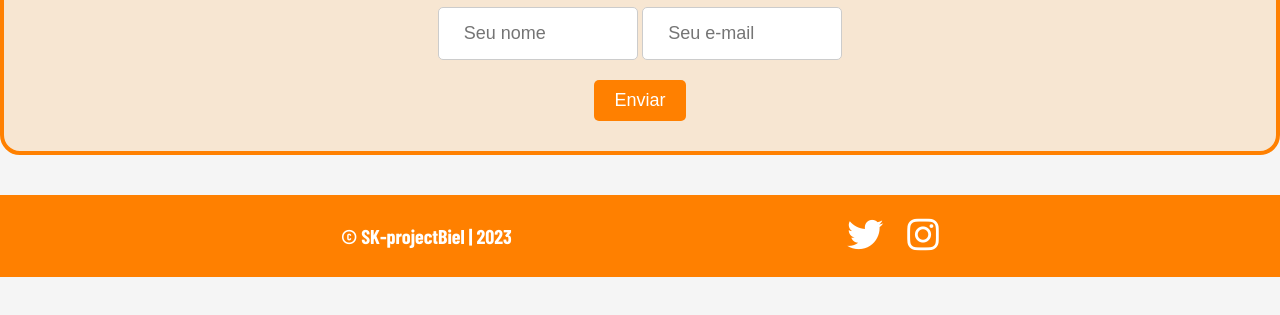
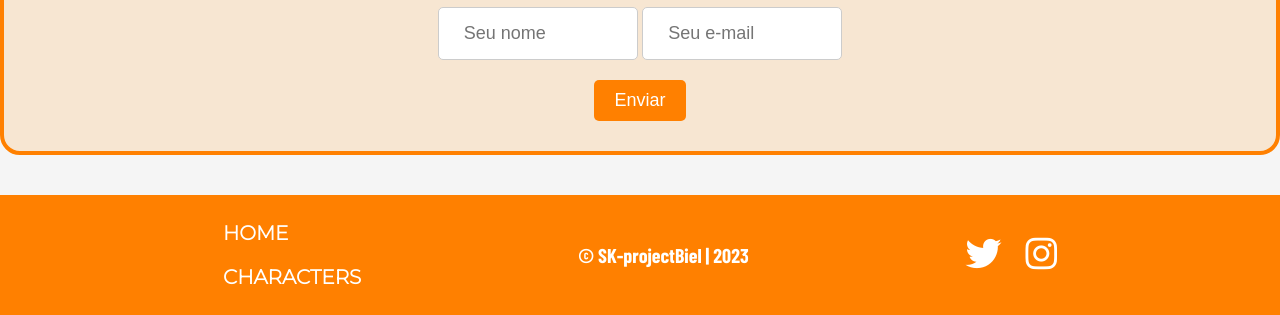
Before and after one commit to GabQFreitas/SK-projectBiel, a plain HTML site: page index.html in a window 1280 px wide. Shown: the part 1585-1900 px from the top of the page. Before the commit the page ends 1862 px from the top, so only its background shows below. Drawn offline with nearby package versions, Linux system fonts and the light colour scheme.

Commit message:
add menu desk

```diff
--- a/css/style.css
+++ b/css/style.css
@@ -52,6 +52,10 @@ html {
 
   .social-icons a:hover {
     color: none;
+  }
+
+  nav{
+    display: none;
   }
 }
 
@@ -239,14 +243,27 @@ footer {
   display: flex;
 }
 
-.navbar-container {
-  max-width: 1280px;
-  padding: 8px;
-  display: block;
-  box-sizing: border-box;
+nav ul {
+  list-style: none;
+  margin: 0;
+  padding: 0;
 }
 
-.navbar-container a:hover {
+nav ul li {
+  display: block;
+  padding: 10px;
+}
+
+nav ul li a {
+  text-decoration: none;
+  color: white;
+  font-family: "myfirstfont";
+  font-size: 20px;
+  font-weight: bold;
+  transition: 1s;
+}
+
+nav ul li a:hover {
   color: black;
 }
 
--- a/index.html
+++ b/index.html
@@ -78,6 +78,13 @@
     </main>
 
     <footer>
+      <nav>
+        <ul>
+            <li><a href="index.html">HOME</a></li>
+            <li><a href="personagens.html">CHARACTERS</a></li>
+        </ul>
+    </nav>
+
       <p class="copy-text">&copy; SK-projectBiel | 2023</p>
 
       <div class="social-icons">
```
Also changed, not shown: personagens.html (+7 -0 lines).
